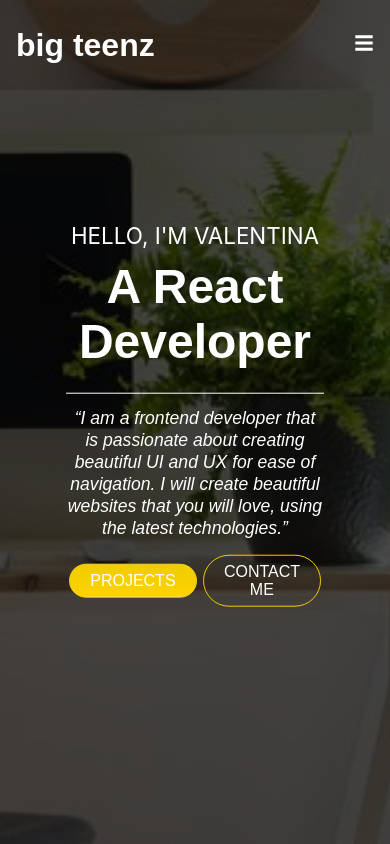
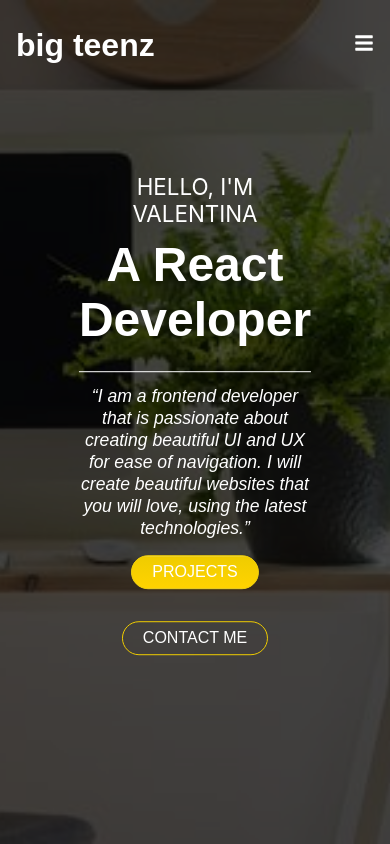
Before and after one commit to valentina-buoro/personal-website, a React (Create React App) app: page / in a window 390 px wide. Shown: the top 844 px of the page. Built offline with nearby package versions, Linux system fonts and the light colour scheme.

Commit message:
more button updates

```diff
--- a/src/components/Hero/Hero.css
+++ b/src/components/Hero/Hero.css
@@ -77,4 +77,10 @@
         font-size: 1.4rem;
     }
 
+    .button{
+        display: flex;
+        flex-direction: column;
+        align-items: center;
+        justify-content: center;
+    }
 }
```
